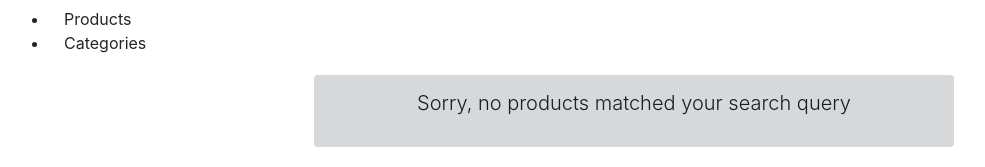
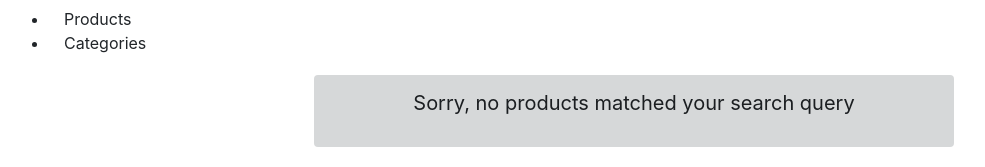
Before and after one commit to stuartj073/music-box, a Django app: page / in a window 1280 px wide. Shown: the part 699-866 px from the top of the page, without its empty margins (6-991 px from the left). Run offline with Django 4.2, Linux system fonts and the light colour scheme; data that the repository does not hold is empty; some libraries are stand-ins or nearby versions.

Commit message:
Make no results paragraph strong

```diff
--- a/templates/base.html
+++ b/templates/base.html
@@ -131,7 +131,7 @@
 
     {% if not products %}
     <div class="alert alert-dark" role="alert">
-        <p class="lead">Sorry, no products matched your search query</p>
+        <p class="lead"><strong>Sorry, no products matched your search query</strong></p>
     </div>
     {% endif %}
 
```
